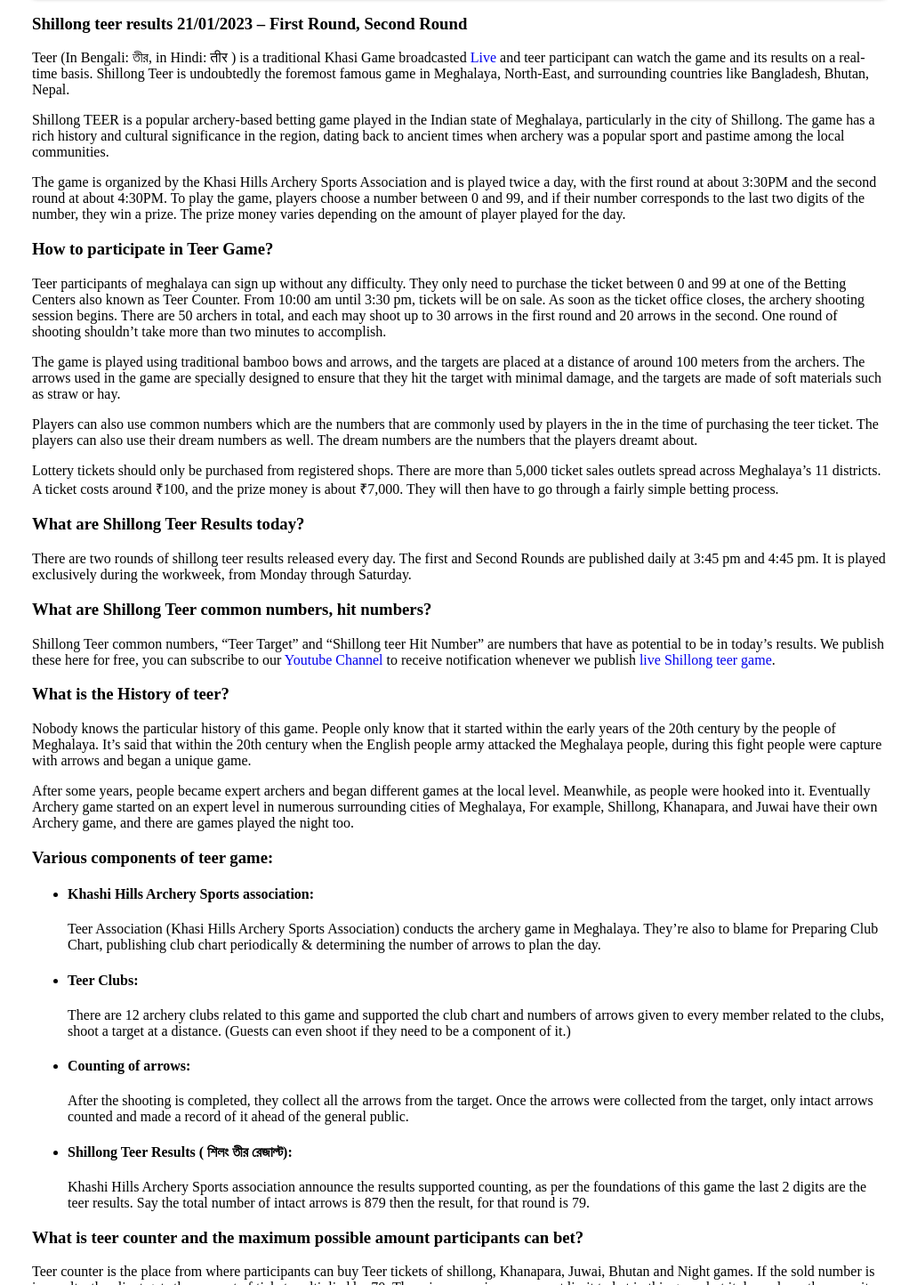
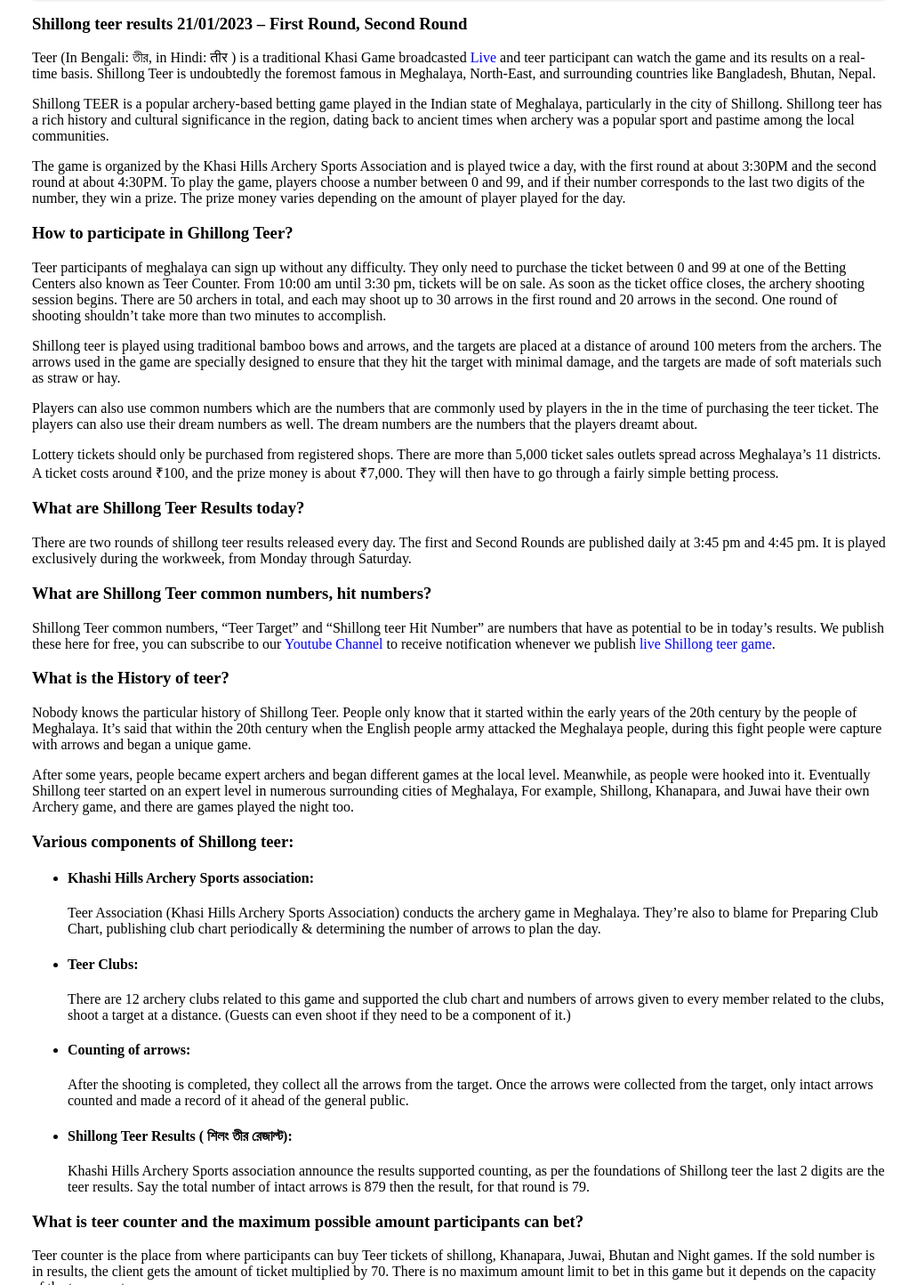
Before and after one commit to theteer-git/website, a plain HTML site: page index.html in a window 1280 px wide. Shown: the part 1356-2800 px from the top of the page at 89% size, without its empty margins (124-1155 px from the left). Drawn offline with Linux system fonts and the light colour scheme.

Commit message:
Update index.html

```diff
--- a/index.html
+++ b/index.html
@@ -162,11 +162,11 @@
 <h1>Shillong teer results today and common numbers : 21/01/2023 - First Round, Second Round - Meghalaya Teer Results</h1>
 <img title="Shillong teer" alt="Shillong Teer results &amp; common numbers" src="./img/shillong-teer-result.png" width="300" height="157">
 
-<p>A lottery game called <strong>Teer</strong> (<strong>Tir</strong>) is built off the Archer Game. It is played in the state of Meghalaya. Some games are illegal, but game in Shillong is an authorized game that is subject to regulations established by the Meghalaya Amusement and Betting Tax Act. The <strong>Khasi Hills Archery Sports Association</strong> is in charge of managing this lottery event.</p>
+<p>A lottery game called <strong>Teer</strong> (<strong>Tir</strong>) is built off the Archer Game. It is played in the state of Meghalaya. Some games are illegal, but Teer in Shillong is an authorized that is subject to regulations established by the Meghalaya Amusement and Betting Tax Act. The <strong>Khasi Hills Archery Sports Association</strong> is in charge of managing this lottery event.</p>
 
 <p>The Khasi Hills archery sports is the location of a 50-person archery competition the results of which is the topic of a very well-liked betting game called Though Tir or Teer or Sat Khnam in Shillong. It comprises 12 archery clubs.</p>
 
-<p>The amount of arrows shot in this lottery game defines the winners. The people who have purchased the tickets for this game can results for the first and second rounds. Some participants are given the opportunity to take prize money home every day.</p>
+<p>The amount of arrows shot in this lottery defines the winners. The people who have purchased the tickets for Shillong Teer can results for the first and second rounds. Some participants are given the opportunity to take prize money home every day.</p>
 <div class="myMainCont">
 <table>
   <tr>
@@ -212,12 +212,12 @@
 </div>
 <div class="leftLn">
 <h3>Shillong teer results 21/01/2023 – First Round, Second Round</h3>
-<p>Teer (In Bengali: তীর, in Hindi: तीर ) is a traditional Khasi Game broadcasted <a href="https://theteer.com/live-teer/">Live</a> and teer participant can watch the game and its results on a real-time basis. Shillong Teer is undoubtedly the foremost famous game in Meghalaya, North-East, and surrounding countries like Bangladesh, Bhutan, Nepal.</p>
-<p>Shillong TEER is a popular archery-based betting game played in the Indian state of Meghalaya, particularly in the city of Shillong. The game has a rich history and cultural significance in the region, dating back to ancient times when archery was a popular sport and pastime among the local communities.</p>
+<p>Teer (In Bengali: তীর, in Hindi: तीर ) is a traditional Khasi Game broadcasted <a href="https://theteer.com/live-teer/">Live</a> and teer participant can watch the game and its results on a real-time basis. Shillong Teer is undoubtedly the foremost famous in Meghalaya, North-East, and surrounding countries like Bangladesh, Bhutan, Nepal.</p>
+<p>Shillong TEER is a popular archery-based betting game played in the Indian state of Meghalaya, particularly in the city of Shillong. Shillong teer has a rich history and cultural significance in the region, dating back to ancient times when archery was a popular sport and pastime among the local communities.</p>
 <p>The game is organized by the Khasi Hills Archery Sports Association and is played twice a day, with the first round at about 3:30PM and the second round at about 4:30PM. To play the game, players choose a number between 0 and 99, and if their number corresponds to the last two digits of the number, they win a prize. The prize money varies depending on the amount of player played for the day.</p>
-<h3>How to participate in Teer Game?</h3>
+<h3>How to participate in Ghillong Teer?</h3>
 <p>Teer participants of meghalaya can sign up without any difficulty. They only need to purchase the ticket between 0 and 99 at one of the Betting Centers also known as Teer Counter. From 10:00 am until 3:30 pm, tickets will be on sale. As soon as the ticket office closes, the archery shooting session begins. There are 50 archers in total, and each may shoot up to 30 arrows in the first round and 20 arrows in the second. One round of shooting shouldn’t take more than two minutes to accomplish.</p>
-<p>The game is played using traditional bamboo bows and arrows, and the targets are placed at a distance of around 100 meters from the archers. The arrows used in the game are specially designed to ensure that they hit the target with minimal damage, and the targets are made of soft materials such as straw or hay.</p>
+<p>Shillong teer is played using traditional bamboo bows and arrows, and the targets are placed at a distance of around 100 meters from the archers. The arrows used in the game are specially designed to ensure that they hit the target with minimal damage, and the targets are made of soft materials such as straw or hay.</p>
 <p>Players can also use common numbers which are the numbers that are commonly used by players in the in the time of purchasing the teer ticket. The players can also use their dream numbers as well. The dream numbers are the numbers that the players dreamt about.</p>
 <p>Lottery tickets should only be purchased from registered shops. There are more than 5,000 ticket sales outlets spread across Meghalaya’s 11 districts. A ticket costs around ₹100, and the prize money is about ₹7,000. They will then have to go through a fairly simple betting process.</p>
 <h3>What are Shillong Teer Results today?</h3>
@@ -225,9 +225,9 @@
 <h3>What are Shillong Teer common numbers, hit numbers?</h3>
 <p>Shillong Teer common numbers, “Teer Target” and “Shillong teer Hit Number” are numbers that have as potential to be in today’s results. We publish these here for free, you can subscribe to our <a href="https://www.youtube.com/channel/UCQmfM6mbRgWtc9-pBYogfXA">Youtube Channel</a> to receive notification whenever we publish <a href="./live-teer/">live Shillong teer game</a>.</p>
 <h3>What is the History of teer?</h3>
-<p>Nobody knows the particular history of this game. People only know that it started within the early years of the 20th century by the people of Meghalaya. It’s said that within the 20th century when the English people army attacked the Meghalaya people, during this fight people were capture with arrows and began a unique game.</p>
-<p>After some years, people became expert archers and began different games at the local level. Meanwhile, as people were hooked into it. Eventually Archery game started on an expert level in numerous surrounding cities of Meghalaya, For example, Shillong, Khanapara, and Juwai have their own Archery game, and there are games played the night too.</p>
-<h3>Various components of teer game:</h3>
+<p>Nobody knows the particular history of Shillong Teer. People only know that it started within the early years of the 20th century by the people of Meghalaya. It’s said that within the 20th century when the English people army attacked the Meghalaya people, during this fight people were capture with arrows and began a unique game.</p>
+<p>After some years, people became expert archers and began different games at the local level. Meanwhile, as people were hooked into it. Eventually Shillong teer started on an expert level in numerous surrounding cities of Meghalaya, For example, Shillong, Khanapara, and Juwai have their own Archery game, and there are games played the night too.</p>
+<h3>Various components of Shillong teer:</h3>
 <ul>
 <li>
 <h4>Khashi Hills Archery Sports association:</h4>
@@ -243,7 +243,7 @@ After the shooting is completed, they collect all the arrows from the target. On
 </li>
 <li>
 <h4>Shillong Teer Results ( শিলং তীর রেজাল্ট):</h4>
-Khashi Hills Archery Sports association announce the results supported counting, as per the foundations of this game the last 2 digits are the teer results. Say the total number of intact arrows is 879 then the result, for that round is 79.
+Khashi Hills Archery Sports association announce the results supported counting, as per the foundations of Shillong teer the last 2 digits are the teer results. Say the total number of intact arrows is 879 then the result, for that round is 79.
 </li>
 </ul>
 <h3>What is teer counter and the maximum possible amount participants can bet?</h3>
@@ -267,7 +267,7 @@ Some users have requested us about the block number in Shillong, Juwai, Night, a
 <h3>Weekly shillong Teer Booking numbers:</h3>
 <p>Few players believe that a particular number will be in the results within few days, so they book that number to teer counter and play only that number until it’s in the results, these kind of numbers are known as booking numbers. We provide these weekly booking numbers to our users and got a great success ratio till now.</p>
 <h3>What does a player need to win teer game?</h3>
-<p>For a player to win the teer game, several factors are equally significant. They are listed below</p>
+<p>For a player to win the Shillong teer, several factors are equally significant. They are listed below</p>
 <ul>
 <li>
 <h4><a href="./shillong-teer-previous-results/">Previous results</a>:</h4>
@@ -282,7 +282,7 @@ Some users have requested us about the block number in Shillong, Juwai, Night, a
 <p>It’s a controversial topic, many believe there’s no formula in the least and a lot of depend upon these formulas. As we are playing this for a protracted time we’ve bumped into many formulas and a lot of them work fine but also important to recollect that it’s impracticable to induce success each day.
  </li>
  <li>
-<h4>Teer game mantra: Patience</h4>
+<h4>Shillong Teer mantra: Patience</h4>
 It’s one of every of the foremost neglected elements during this game, so be courteous and have the patience to play this game otherwise, you can be out of this game at any time. We have seen many players left with bags and baggage. The fact is; you wish to create strategies to win the sport and you want to know when to prevent.
 </li>
 </ul>
```
